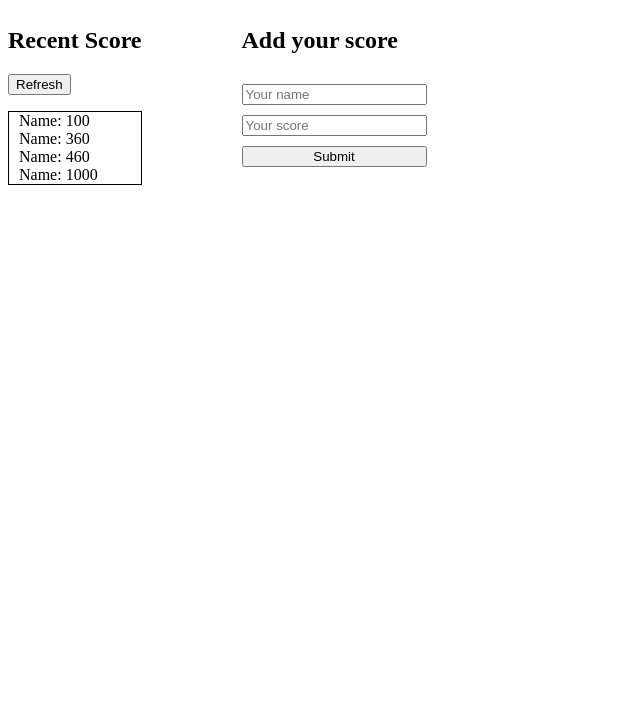
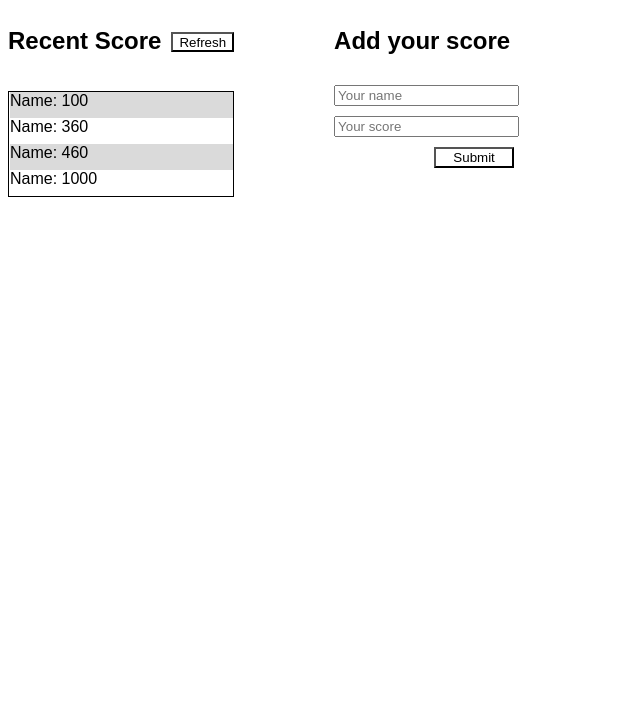
Before and after one commit to Abdo9826/Leaderboard, a website built with webpack: page src/template.html in a window 1280 px wide. Shown: the part 73-800 px from the top of the page, without its empty margins (0-640 px from the left). Built offline with nearby package versions, Linux system fonts and the light colour scheme.

Commit message:
Add styles to leaderboard

```diff
--- a/src/styles/main.css
+++ b/src/styles/main.css
@@ -1,3 +1,7 @@
+body {
+  font-family: Arial, Helvetica, sans-serif;
+}
+
 section {
   display: flex;
 }
@@ -11,9 +15,34 @@ form {
 
 ul {
   list-style-type: none;
+  display: flex;
+  justify-content: space-between;
+  flex-direction: column;
   border: 1px solid black;
 }
 
+ul li:nth-child(odd) {
+  background: rgb(218, 218, 218);
+}
+
 li {
-  margin-left: -30px;
+  height: 26px;
+  margin-left: -39px;
 }
+
+.submit {
+  background-color: #fff;
+  width: 80px;
+  margin-left: 100px;
+}
+
+.hed {
+  display: flex;
+}
+
+.refresh {
+  background-color: #fff;
+  margin-left: 10px;
+  margin-top: 25px;
+  height: 20px;
+}
--- a/src/template.html
+++ b/src/template.html
@@ -11,9 +11,10 @@
     <h1>Leaderboard</h1>
     <section>
       <div>
-        <h2>Recent Score</h2>
-        <button>Refresh</button>
-
+        <div class="hed">
+          <h2>Recent Score</h2>
+          <button class="refresh">Refresh</button>
+        </div>
         <ul class="list"></ul>
       </div>
       <form action="#">
```
Also changed, not shown: dist/index.html, dist/styles/main.css (deleted).
